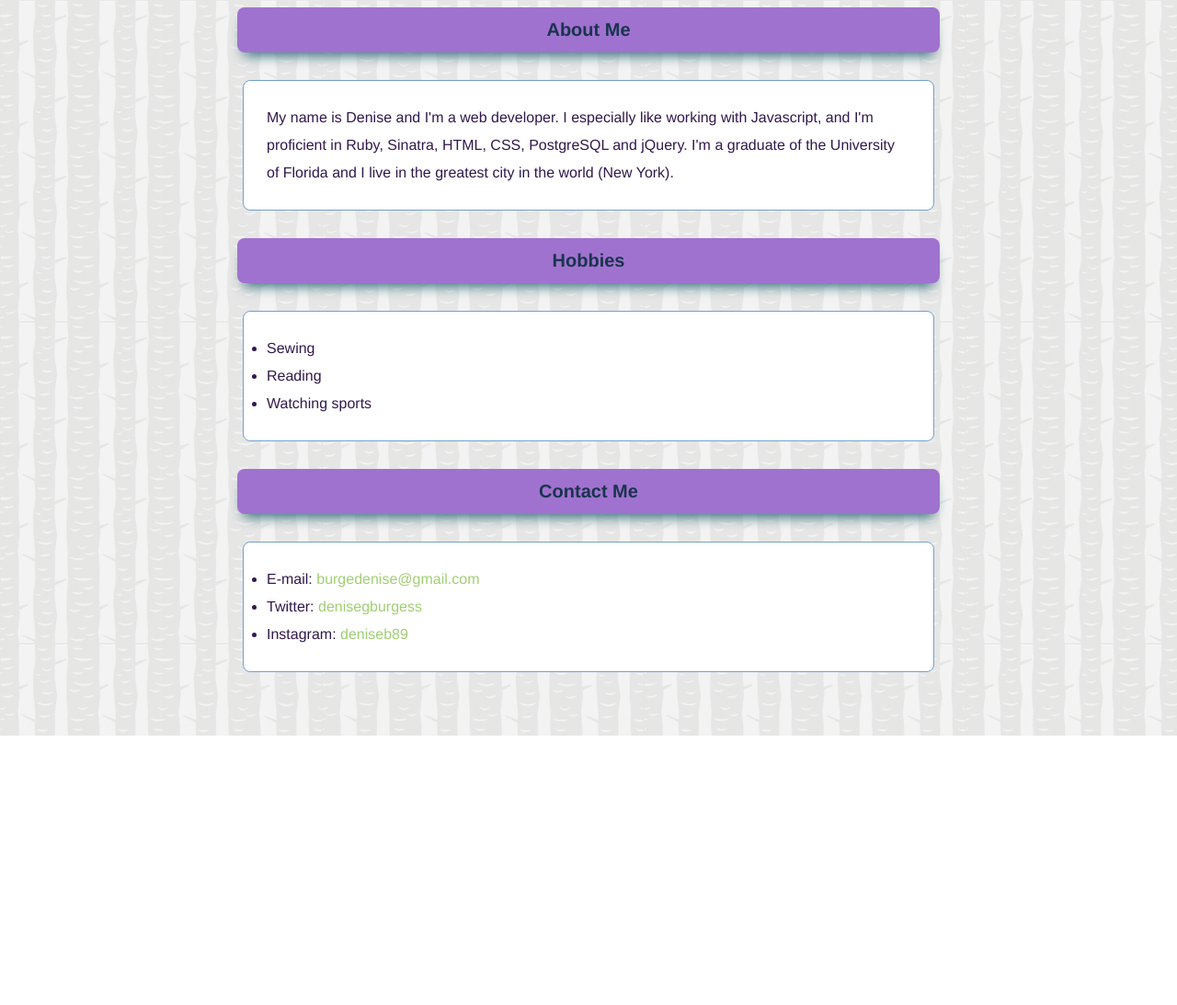
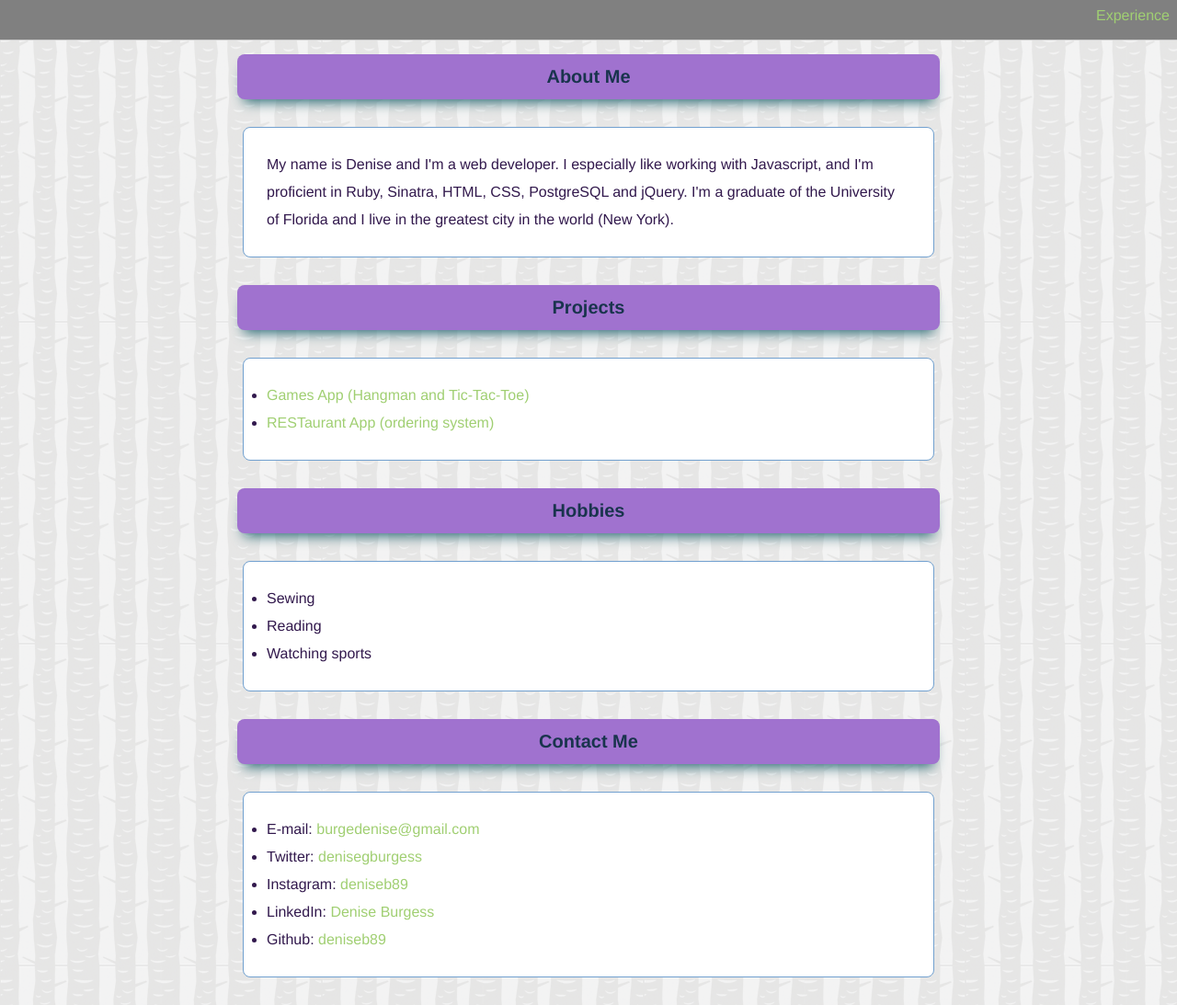
Before and after one commit to deniseb89/old-portfolio-site, a plain HTML site: page index.html in a window 1280 px wide. Shown: the whole page at 92% size. Before the commit the page ends 800 px from the top, so only its background shows below. Drawn offline with nearby package versions, Linux system fonts and the light colour scheme.

Commit message:
adds experience page, more css styling, more contact links

```diff
--- a/index.html
+++ b/index.html
@@ -8,12 +8,26 @@
 	<script src="scripts.js"></script>
 </head>
 <body>
+	<div class="header">
+		<a class="nav" href="experience.html">Experience</a>
+	</div>
 	<h1 class="headline">
 		About Me
 	</h1>
 	<p class="content">
 		My name is Denise and I'm a web developer. I especially like working with Javascript, and I'm proficient in Ruby, Sinatra, HTML, CSS, PostgreSQL and jQuery. I'm a graduate of the University of Florida and I live in the greatest city in the world (New York).
 	</p>
+	<h2 class="headline">
+		Projects
+	</h2>
+	<ul class="content">
+		<li>
+			<a href="http://162.243.221.192">Games App (Hangman and Tic-Tac-Toe)</a>
+		</li>
+		<li>
+			<a href="http://162.243.221.192:9292">RESTaurant App (ordering system)</a>
+		</li>
+	</ul>
 	<h2 class="headline">
 		Hobbies
 	</h2>
@@ -36,10 +50,16 @@
 			E-mail: <a href="mailto:burgedenise@gmail.com">burgedenise@gmail.com</a>
 		</li>
 		<li class="contacts">
-			Twitter: <a href="http:twitter.com/denisegburgess">denisegburgess</a>
+			Twitter: <a href="http://twitter.com/denisegburgess" target="_blank">denisegburgess</a>
 		</li>
 		<li class="contacts">
-			Instagram: <a href="http://instagram.com/deniseb89">deniseb89</a>
+			Instagram: <a href="http://instagram.com/deniseb89" target="_blank">deniseb89</a>
+		</li>
+		<li>
+			LinkedIn: <a href="https://www.linkedin.com/in/denisegburgess" target="_blank">Denise Burgess</a>
+		</li>
+		<li>
+			Github: <a href="http://github.com/deniseb89" target="_blank">deniseb89</a>
 		</li>
 	</ul>
 </body>
--- a/styles.css
+++ b/styles.css
@@ -36,3 +36,16 @@ a {
 	text-decoration: none;
 	color: #A0CF72;
 }
+
+.header {
+	height: 50px;
+  background: grey;
+  border: 1px solid #CCC;
+  max-width: 1960px;
+  margin: -1em -1em 15px -1em;
+}
+
+.nav {
+	float: right;
+	margin: 15px;
+}
```
Also changed, not shown: experience.html (added, +43 -0 lines).
